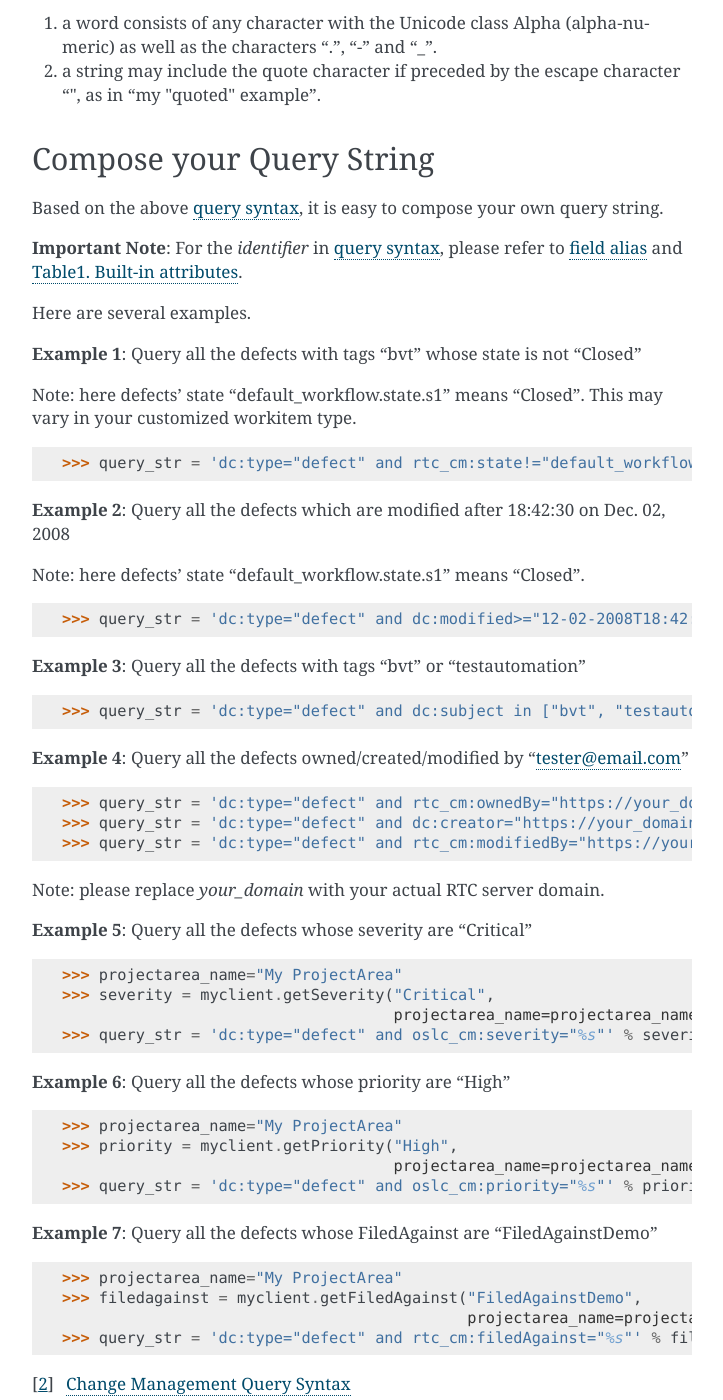
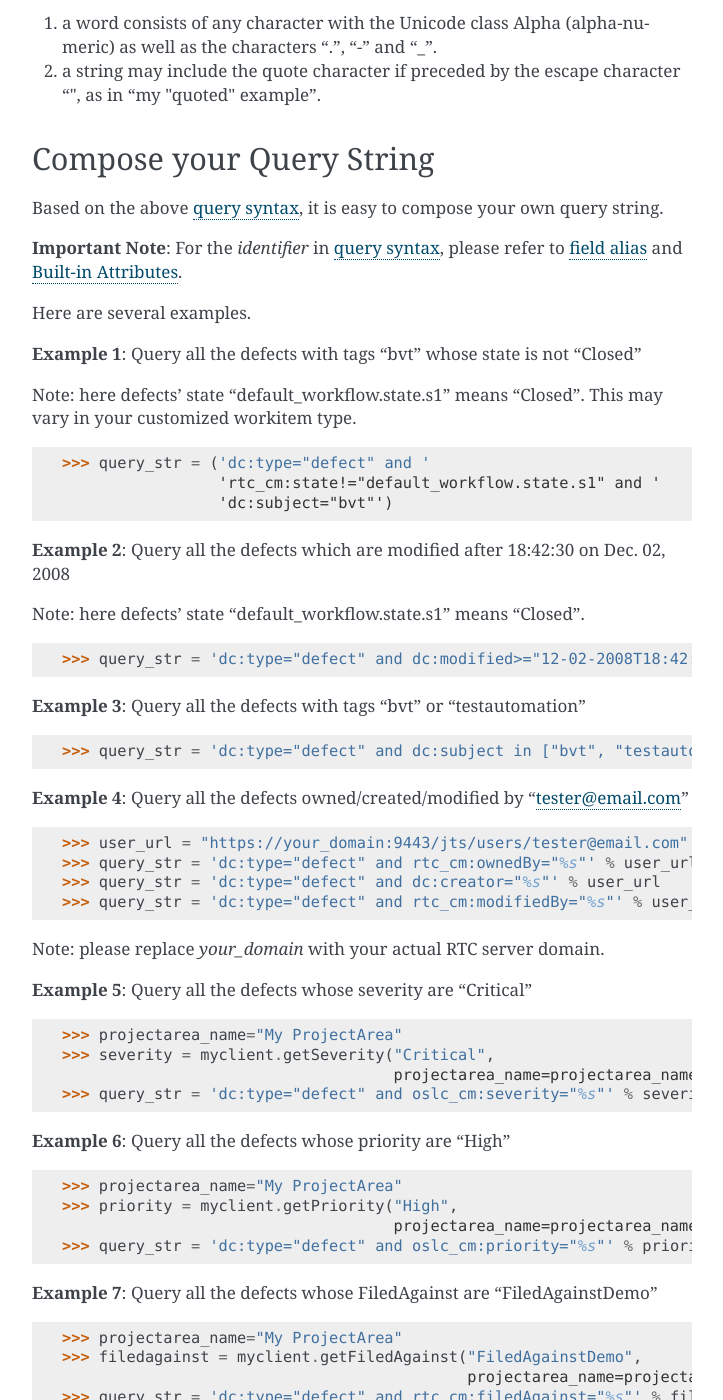
Before and after one commit to dixudx/rtcclient, a Sphinx documentation site: the page built from doc/source/advanced_usage.rst, in a window 1280 px wide and 1400 px high, scrolled down 1002 px. Shown: the whole window, without its empty margins (388-1111 px from the left). Built offline with Sphinx 7.4.7, drawn with Linux system fonts in a browser that asks for light colours.

Commit message:
fix malformat of docs

```diff
--- a/doc/source/advanced_usage.rst
+++ b/doc/source/advanced_usage.rst
@@ -70,7 +70,7 @@ your own query string.
 
 **Important Note**: For the `identifier` in :ref:`query syntax <query_syntax>`, please refer
 to :ref:`field alias <field_alias>` and
-:ref:`Table1. Built-in attributes <workitemattrs_table>`.
+:ref:`Built-in Attributes <workitemattrs_table>`.
 
 Here are several examples.
 
@@ -79,7 +79,9 @@ Here are several examples.
 Note: here defects' state "default_workflow.state.s1" means "Closed". This
 may vary in your customized workitem type.
 
-    >>> query_str = 'dc:type="defect" and rtc_cm:state!="default_workflow.state.s1" and dc:subject="bvt"'
+    >>> query_str = ('dc:type="defect" and '
+                     'rtc_cm:state!="default_workflow.state.s1" and '
+                     'dc:subject="bvt"')
 
 **Example 2**: Query all the defects which are modified after 18:42:30 on Dec. 02, 2008
 
@@ -93,9 +95,10 @@ Note: here defects' state "default_workflow.state.s1" means "Closed".
 
 **Example 4**: Query all the defects owned/created/modified by "tester@email.com"
 
-    >>> query_str = 'dc:type="defect" and rtc_cm:ownedBy="https://your_domain:9443/jts/users/tester@email.com"'
-    >>> query_str = 'dc:type="defect" and dc:creator="https://your_domain:9443/jts/users/tester@email.com"'
-    >>> query_str = 'dc:type="defect" and rtc_cm:modifiedBy="https://your_domain:9443/jts/users/tester@email.com"'
+    >>> user_url = "https://your_domain:9443/jts/users/tester@email.com"
+    >>> query_str = 'dc:type="defect" and rtc_cm:ownedBy="%s"' % user_url
+    >>> query_str = 'dc:type="defect" and dc:creator="%s"' % user_url
+    >>> query_str = 'dc:type="defect" and rtc_cm:modifiedBy="%s"' % user_url
 
 Note: please replace `your_domain` with your actual RTC server domain.
 
--- a/doc/source/quickstart.rst
+++ b/doc/source/quickstart.rst
@@ -56,7 +56,7 @@ You can get a workitem by calling
 can be accessed through **dot notation** and **dictionary**.
 
 Some common attributes are listed in
-:ref:`Table1. Built-in attributes <workitemattrs_table>`.
+:ref:`Built-in Attributes <workitemattrs_table>`.
 
 For example,
 
@@ -100,7 +100,7 @@ this optional parameter, which can also **GREATLY IMPROVE** the performance
 of this client especially when getting or querying lots of workitems.
 
 For the meanings of these attributes, please refer to
-:ref:`Table1. Built-in attributes <workitemattrs_table>`.
+:ref:`Built-in Attributes <workitemattrs_table>`.
 
 Important Note: **returned_properties** is an advanced parameter, the
 returned properties can be found in `instance_obj.field_alias.values()`,
--- a/doc/source/workitem_attr.rst
+++ b/doc/source/workitem_attr.rst
@@ -19,7 +19,8 @@ through **dot notation** and **dictionary**.
 
 .. _workitemattrs_table:
 
-Table1. Built-in attributes
+Built-in Attributes
+-------------------
 
 +--------------------+-------------+-------------------+----------------------------------------------+
 | Name               | Type        | ID                | Description                                  |
```
